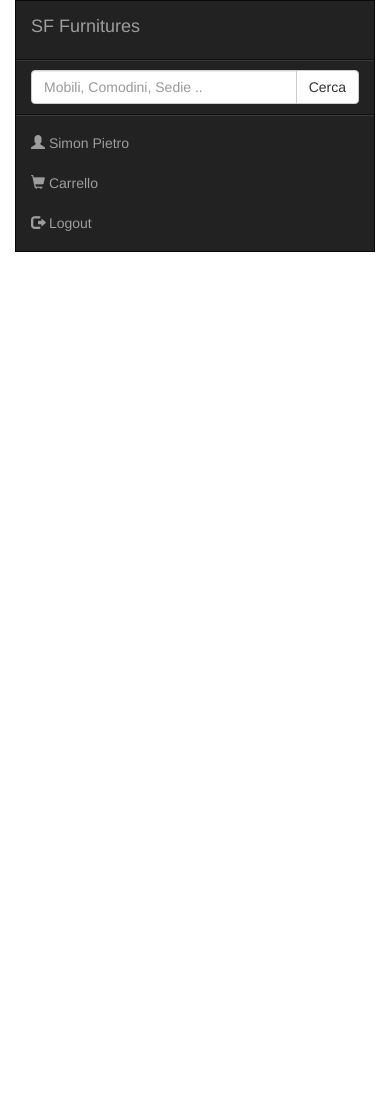
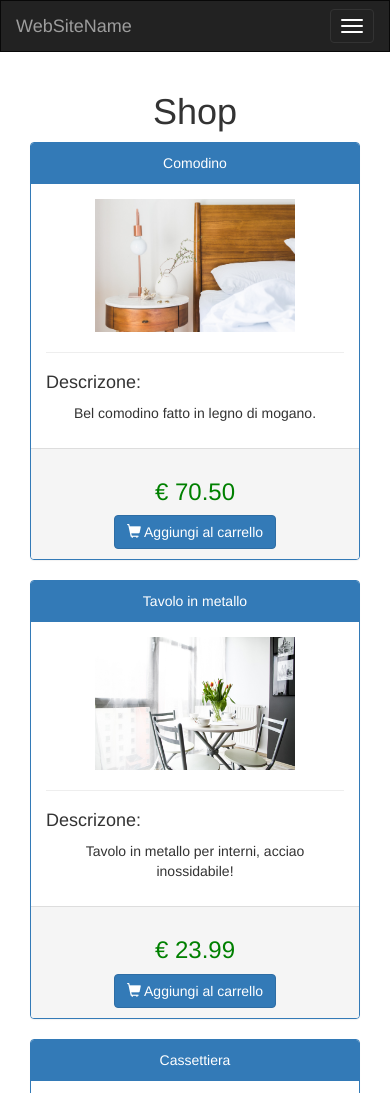
Before and after one commit to Endex761/ecommerce, a PHP site: page /shop.php in a window 390 px wide. Shown: the top 1093 px of the page. Before the commit the page ends 252 px from the top, so only its background shows below. Run offline with PHP 8.4, Linux system fonts and the light colour scheme; some libraries are stand-ins or nearby versions.

Commit message:
added design.php migliorato shop.php
Aggiunta la libreria design che si pccuperà di gestire la creazione
automatica dei prodotti delòa navbar del footer ecc

Modificato il design dello shop, ogni prodotto è all'interno di una card
che contine in ordine titolo, foto, commento, prezzo ,bottone.

Aggiunta un immagine come prova 3.jpeg

```diff
--- /dev/null
+++ b/design.php
@@ -0,0 +1,35 @@
+<?php
+
+  /* design.php created by Simon Pietro 27/11/2017-00:09 */
+  // Questo file contiene funzioni in php per la creazione di parti
+  // grafiche per il sito come title, footer, navbar ecc
+
+
+
+  function draw_prodotto($nome, $descrizione, $prezzo, $immagine)
+  {
+    //Stampa un singolo prodotto
+    echo "<div class='col-sm-4 col-xs-12'>";
+    echo " <div class='panel panel-primary'>";
+    echo "  <div class='panel-heading text-center'>$nome</div>";
+    echo "  <div class='panel-body'>";
+    echo "      <img src='product_img/$immagine' class='img-responsive center-block' height='200px' width='200px'>";
+    echo "      <hr />";
+    echo "      <h4> Descrizone:</h4>";
+    echo "      <center>";
+    echo "        <p>$descrizione</p>";
+    echo "      </center>";
+    echo "    </div>";
+    echo "    <div class='panel-footer'>";
+    echo "      <center>";
+    echo "        <h3 style='color:green'>€ $prezzo </h3>";
+    //echo "      <button class='btn-primary btn'>Compralo!</button>";
+    echo "        <button type='button' class='btn btn-primary'>";
+    echo "         <span class='glyphicon glyphicon-shopping-cart'></span> Aggiungi al carrello";
+    echo "        </button>";
+    echo "      </center>";
+    echo "    </div>";
+    echo "  </div>";
+    echo "</div>";
+  }
+  ?>
--- a/libreria.php
+++ b/libreria.php
@@ -1,5 +1,5 @@
 <?php
-  /* libreria.php created by Simon Pietro 22/11/2015-01:14 */
+  /* libreria.php created by Simon Pietro 22/11/2017-01:14 */
   //Questo file contiene le funzioni per la gestione del database in mysqli
   //Questo file dovrà essere incluso per la gestione delle connessioni al db
 
--- a/shop.php
+++ b/shop.php
@@ -1,27 +1,34 @@
+<?php
 
+  include "design.php";
+
+ ?>
 <html>
   <head>
     <meta name="viewport" content="width=device-width, initial-scale=1.0"> <!-- Rende responsive il tutto-->
     <!--<link rel="stylesheet" type="text/css" href="css/basic.css">-->
     <!--<link rel="stylesheet" type="text/css" href="css/navbar.css">-->
-    <link rel="stylesheet" href="https://maxcdn.bootstrapcdn.com/bootstrap/3.3.7/css/bootstrap.min.css">
-    <script src="https://maxcdn.bootstrapcdn.com/bootstrap/3.3.7/js/bootstrap.min.js"></script>
+    <meta charset="utf-8">
+  <meta name="viewport" content="width=device-width, initial-scale=1">
+  <link rel="stylesheet" href="https://maxcdn.bootstrapcdn.com/bootstrap/3.3.7/css/bootstrap.min.css">
+  <script src="https://ajax.googleapis.com/ajax/libs/jquery/3.2.1/jquery.min.js"></script>
+  <script src="https://maxcdn.bootstrapcdn.com/bootstrap/3.3.7/js/bootstrap.min.js"></script>
 
   </head>
   <body>
-    <div class="container-fluid">
+
 
       <!-- Navbar -->
-      <nav class="navbar navbar-inverse">
+    <!--  <nav class="navbar navbar-inverse">
         <div class="container-fluid">
-          <!-- Logo -->
+
           <div class="navbar-header">
             <a class="navbar-brand" href="shop.php">SF Furnitures</a>
           </div>
 
-          <form class="navbar-form navbar-left">
+          <form class="col-xs-6 navbar-form navbar-left">
             <div class="input-group">
-              <input type="text" class="form-control" placeholder="Mobili, Comodini, Sedie ..">
+              <input  type="text" class="form-control" placeholder="Mobili, Comodini, Sedie ..">
               <div class="input-group-btn">
                 <button class="btn btn-default" type="submit">Cerca</button>
               </div>
@@ -34,10 +41,99 @@
             <li><a href="#"><span class="glyphicon glyphicon-log-out"></span> Logout</a></li>
           </ul>
         </div>
-      </nav>
+      </nav> -->
+
+      <nav class="navbar navbar-inverse">
+    <div class="">
+      <div class="navbar-header">
+        <button type="button" class="navbar-toggle" data-toggle="collapse" data-target="#myNavbar">
+          <span class="icon-bar"></span>
+          <span class="icon-bar"></span>
+          <span class="icon-bar"></span>
+        </button>
+        <a class="navbar-brand" href="#">WebSiteName</a>
+      </div>
+      <div class="collapse navbar-collapse" id="myNavbar">
+        <ul class="nav navbar-nav">
+          <form class="col-xs-6 navbar-form navbar-left">
+            <div class="input-group">
+              <input  type="text" class="form-control" placeholder="Mobili, Comodini, Sedie ..">
+              <div class="input-group-btn">
+                <button class="btn btn-default" type="submit">Cerca</button>
+              </div>
+            </div>
+          </form>
+        </ul>
+        <ul class="nav navbar-nav navbar-right">
+          <li><a href="#"><span class="glyphicon glyphicon-user"></span> Simon Pietro </a></li>
+          <li><a href="#"><span class="glyphicon glyphicon-shopping-cart"></span> Carrello <span class="badge">5</span></a></li>
+          <li><a href="#"><span class="glyphicon glyphicon-log-out"></span> Logout</a></li>
+        </ul>
+      </div>
+    </div>
+  </nav>
 
 
 
+
+    <div class="container-fluid">
+      <div class="col-xs-12 text-center">
+        <h1> Shop </h1>
+      </div>
+
+      <!-- prodotti -->
+      <div class="col-xs-12">
+        <!-- carosello -->
+        <div class="row">
+          <!-- prodotto  di test -->
+          <!--<div class="col-sm-4 col-xs-12">
+            <div class="panel panel-primary text-center">
+              <div class="panel-heading">Prodotto 1</div>
+              <div class="panel-body">
+                <img src="product_img/1.jpeg" class="img-responsive center-block" height="200px" width="200px"  alt="Image">
+                <hr />
+                <h4> Descrizone: </h4>
+                <center>
+                  <p>Comodino che fa invidia ai migliori produttori di comodini al mondo, unico nel suo genere</p>
+                </center>
+              </div>
+              <div class="panel-footer">
+                <center>
+                  <h3 style="color:green;">€ 3.90 </h3>
+                  <button type="button" class="btn btn-primary">
+                    <span class="glyphicon glyphicon-shopping-cart"></span> Aggiungi al carrello
+                  </button>
+                </center>
+
+
+
+              </div>
+            </div>
+          </div> -->
+          <?php
+          draw_prodotto("Comodino","Bel comodino fatto in legno di mogano.", "70.50", "2.jpeg");
+          draw_prodotto("Tavolo in metallo","Tavolo in metallo per interni, acciao inossidabile!", "23.99", "3.jpeg");
+          draw_prodotto("Cassettiera","Cassettiera in legno di mogano.", "45.00", "1.jpeg");
+          ?>
+
+        </div><!-- row -->
+
+        <div class="row">
+          <?php
+          draw_prodotto("Comodino","Bel comodino fatto in legno di mogano.", "3.90", "1.jpeg");
+          draw_prodotto("Comodino","Bel comodino fatto in legno di mogano.", "3.90", "1.jpeg");
+          draw_prodotto("Comodino","Bel comodino fatto in legno di mogano.", "3.90", "1.jpeg");
+          ?>
+        </div> <!-- row -->
+
+
+      </div>
     </div>
+
+    <footer style="background-colo: grey;">
+      <div class="col-lg-12 col-md-12 col-sm-12 col-xs-12 text-center" id="footer">
+        <p>SR Furnitures Copyright @ 2017 Simon Pietro Romeo & Dario Stella</p>
+      </div>
+    </footer>
   </body>
 </html>
--- a/signup.php
+++ b/signup.php
@@ -128,7 +128,7 @@
   </section>
 
   <footer>
-    <div class="col-lg-12 col-md-12 col-sm-12 col-xs-12 text-center" id="footer">
+    <div class="col-xs-12 text-center" id="footer">
       <p>SR Furnitures Copyright @ 2017 Simon Pietro Romeo & Dario Stella</p>
     </div>
   </footer>
```
Also changed, not shown: product_img/3.jpeg (added).
